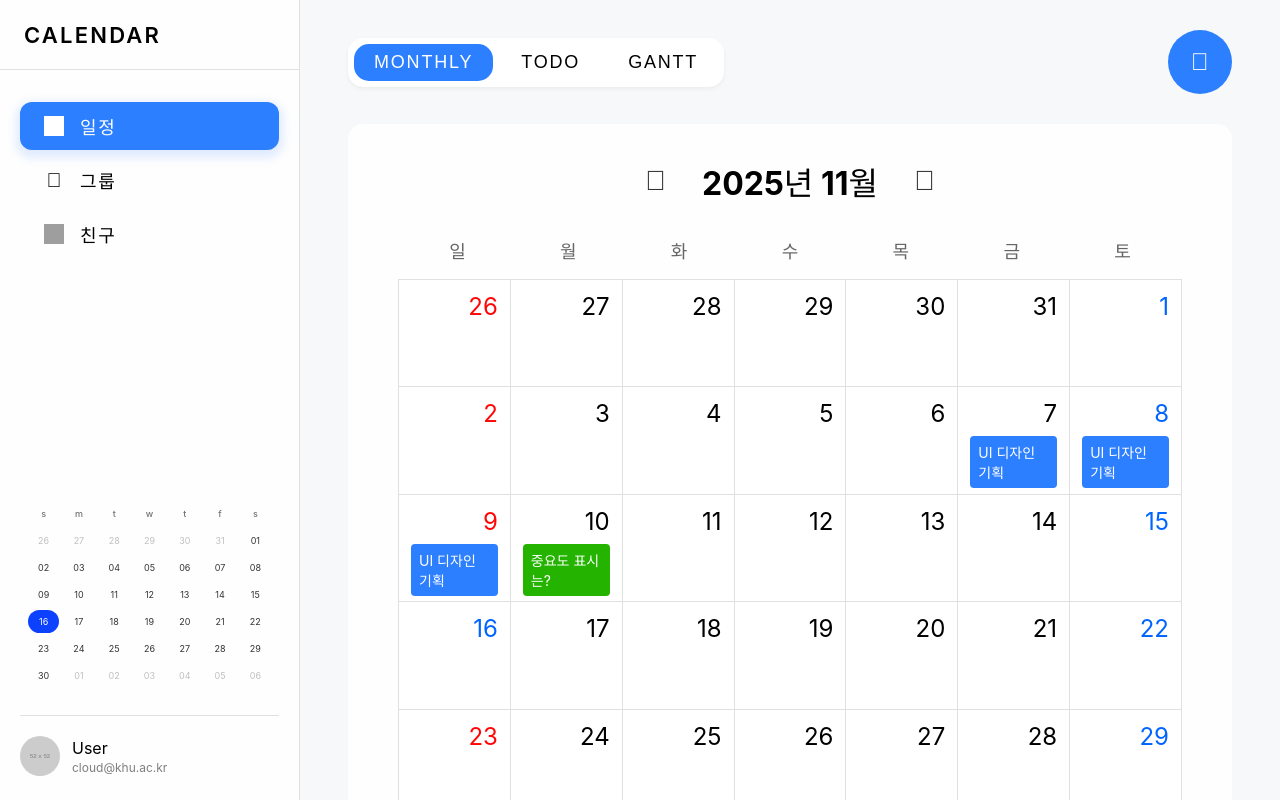
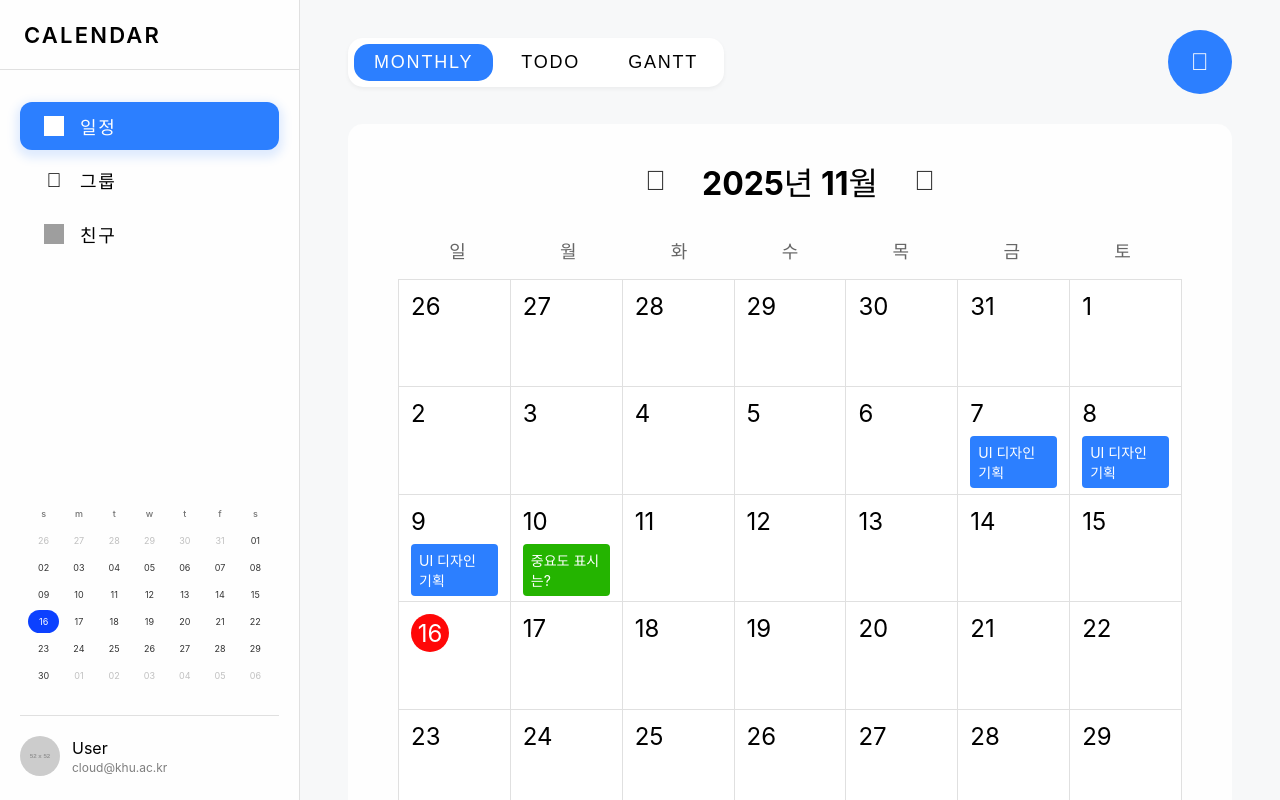
Before and after one commit to Moon-Eavan/cloud-project-front, a React (Vite) app: page / in a window 1280 px wide. Built offline with nearby package versions, Linux system fonts and the light colour scheme; grey boxes are pictures that could not be loaded.

Commit message:
Calendar 디자인 변경
토, 일 색상 -> 평일처럼 검정색으로 통일
현재 날짜에 붉은 원으로 표시

```diff
--- a/src/components/CalendarView.jsx
+++ b/src/components/CalendarView.jsx
@@ -156,6 +156,8 @@ const DayCell = styled.div`
   padding: 12px;
   position: relative;
   overflow-y: auto;
+  display: flex;
+  flex-direction: column;
 
   &::-webkit-scrollbar {
     width: 4px;
@@ -167,17 +169,29 @@ const DayCell = styled.div`
   }
 `;
 
+const DayNumberWrapper = styled.div`
+  display: flex;
+  justify-content: flex-start;
+  margin-bottom: 8px;
+`;
+
 const DayNumber = styled.div`
   font-size: 24px;
   font-weight: normal;
   color: ${props => {
-    if (props.$isToday) return '#0064ff';
-    if (props.$isSunday) return '#ff0707';
-    if (props.$isSaturday) return '#0064ff';
+    if (props.$isToday) return '#ffffff';
     return '#000';
   }};
-  margin-bottom: 8px;
-  text-align: right;
+  ${props => props.$isToday ? `
+    width: 38px;
+    height: 38px;
+    border-radius: 50%;
+    background-color: #ff0707;
+    display: flex;
+    align-items: center;
+    justify-content: center;
+    box-sizing: border-box;
+  ` : ''}
 `;
 
 const TaskItem = styled.div`
@@ -298,18 +312,16 @@ const CalendarView = ({ onViewChange }) => {
         <CalendarGrid>
           {calendarData.map((dayData, index) => {
             const dayTasks = getTasksForDay(new Date(dayData.date));
-            const isSunday = index % 7 === 0;
-            const isSaturday = index % 7 === 6;
 
             return (
               <DayCell key={index}>
-                <DayNumber
-                  $isToday={dayData.isToday}
-                  $isSunday={isSunday}
-                  $isSaturday={isSaturday}
-                >
-                  {dayData.date.getDate()}
-                </DayNumber>
+                <DayNumberWrapper>
+                  <DayNumber
+                    $isToday={dayData.isToday}
+                  >
+                    {dayData.date.getDate()}
+                  </DayNumber>
+                </DayNumberWrapper>
                 {dayTasks.map(task => (
                   <TaskItem
                     key={task.id}
```
